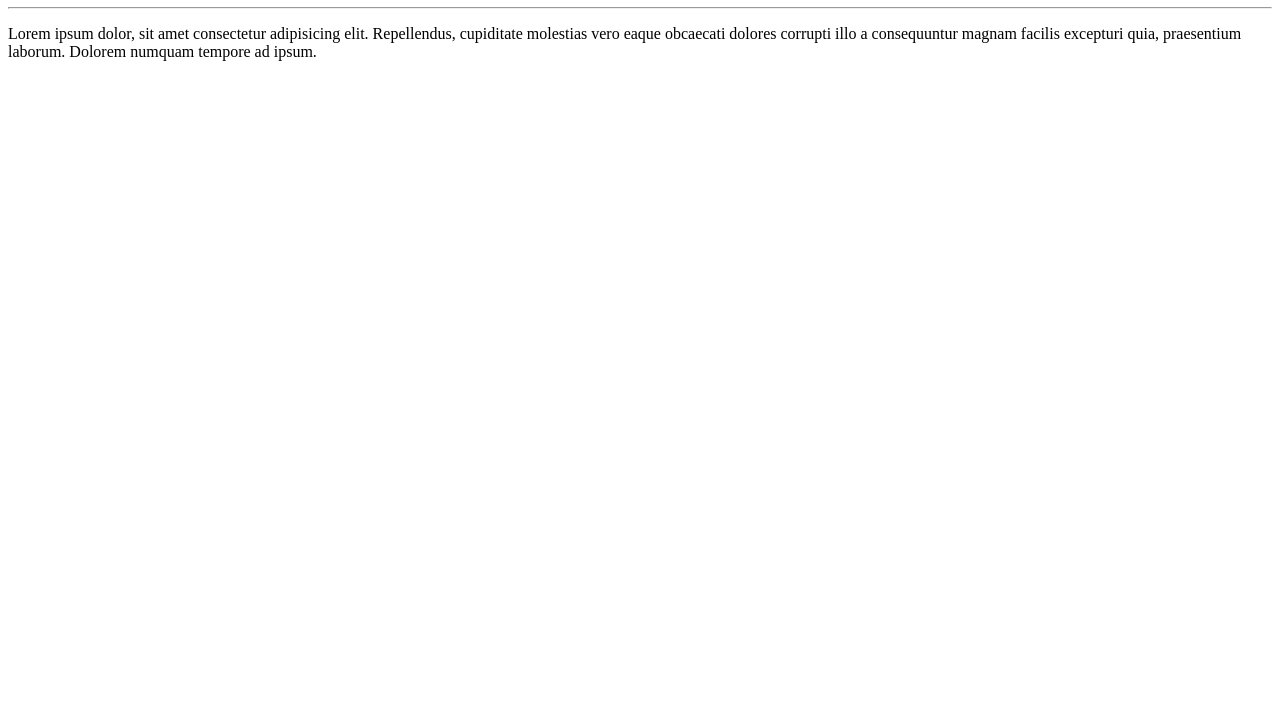
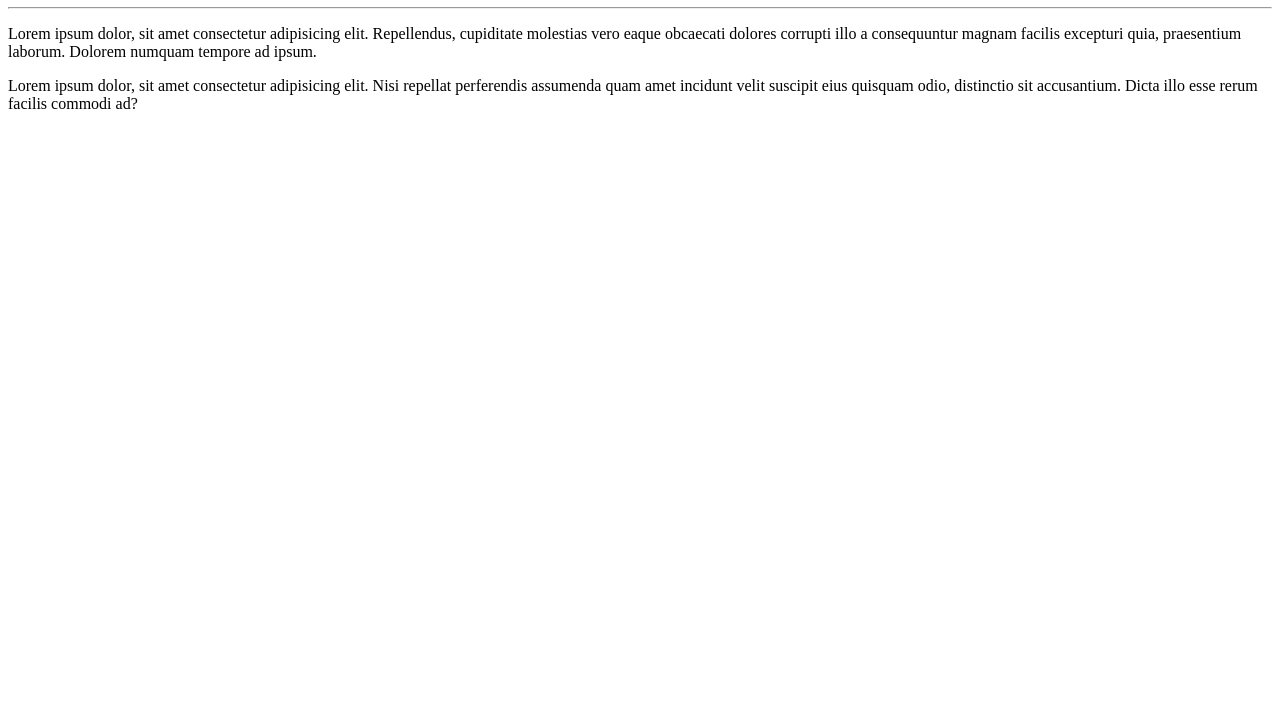
Before and after one commit to guilhermefariarosa/Ola-Mundo, a plain HTML site: page site-exemplo/index.html in a window 1280 px wide. Shown: the part 73-800 px from the top of the page. Drawn offline with Linux system fonts and the light colour scheme.

Commit message:
Adicionei um parágrafo

```diff
--- a/site-exemplo/index.html
+++ b/site-exemplo/index.html
@@ -10,5 +10,6 @@
   <h1>Olá, Mundo!</h1>
   <hr>
   <p>Lorem ipsum dolor, sit amet consectetur adipisicing elit. Repellendus, cupiditate molestias vero eaque obcaecati dolores corrupti illo a consequuntur magnam facilis excepturi quia, praesentium laborum. Dolorem numquam tempore ad ipsum.</p>
+  <p>Lorem ipsum dolor, sit amet consectetur adipisicing elit. Nisi repellat perferendis assumenda quam amet incidunt velit suscipit eius quisquam odio, distinctio sit accusantium. Dicta illo esse rerum facilis commodi ad?</p>
 </body>
 </html>
```
